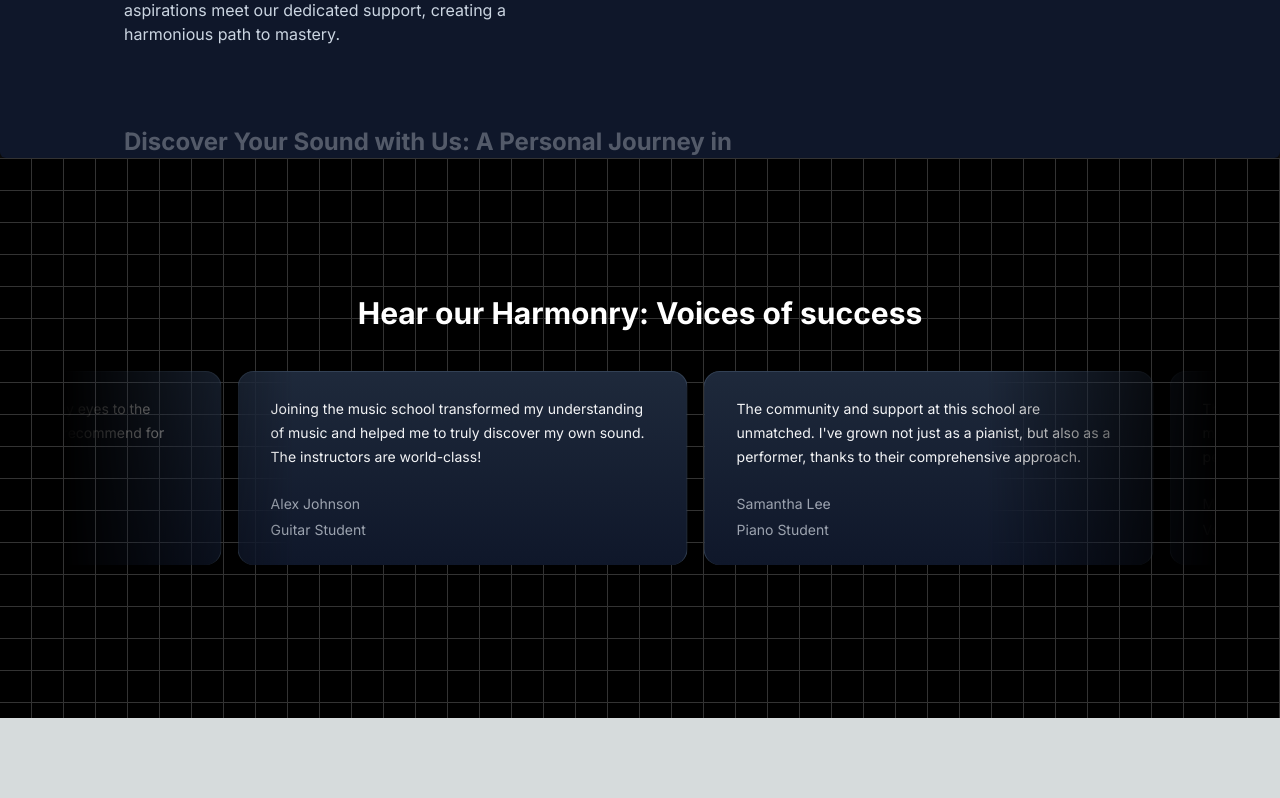
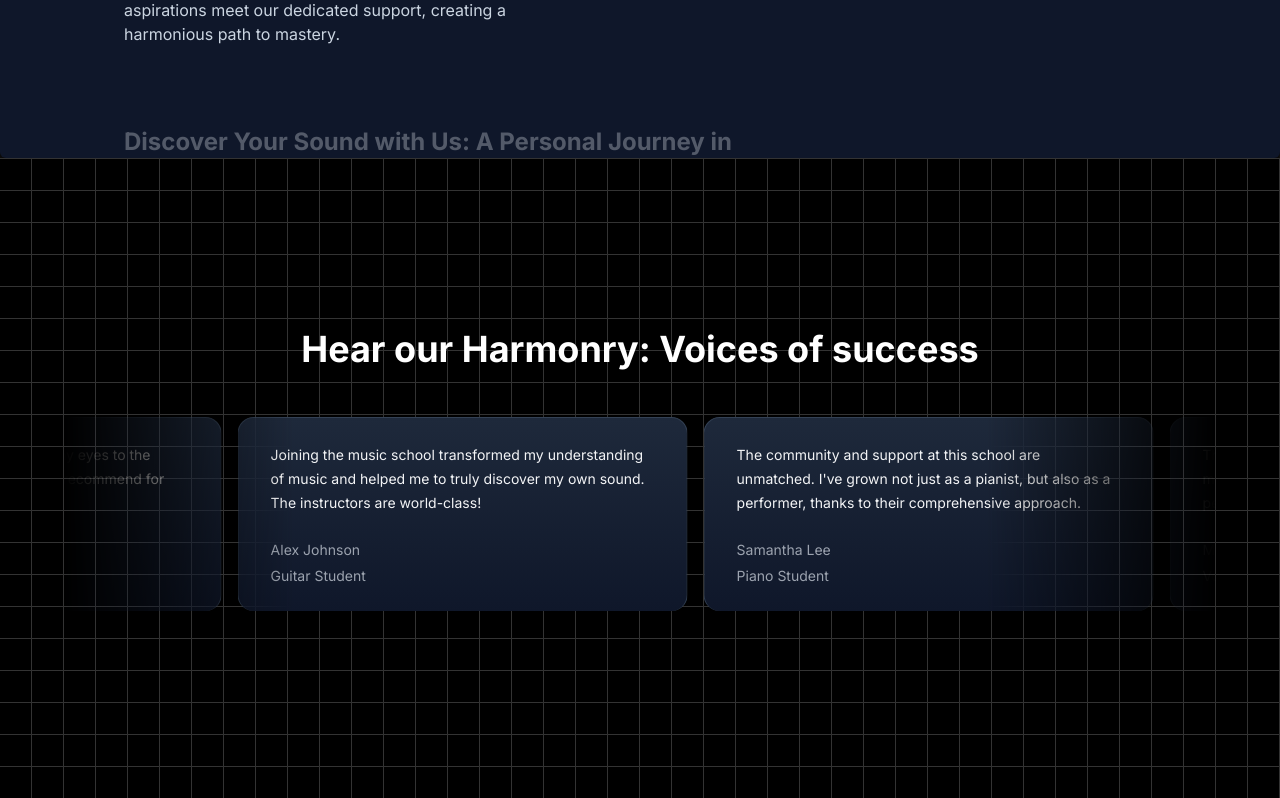
Before and after one commit to ichiragkumar/MusicLibraryApp, a Next.js app: page / in a window 1280 px wide. Shown: the part 1806-2604 px from the top of the page. Before the commit the page ends 2524 px from the top, so only its background shows below. Built offline with nearby package versions, Linux system fonts and the light colour scheme.

Commit message:
added grid background

```diff
--- a/src/components/MovingCards.tsx
+++ b/src/components/MovingCards.tsx
@@ -40,8 +40,8 @@ const musicSchoolTestimonials = [
 
   export function InfiniteMovingCardsDemo() {
     return (
-      <div className="h-[35rem] w-full dark:bg-black dark:bg-grid-white/[0.2] relative flex flex-col item-center justify-center overflow-hidden">
-                <h2 className="text-3xl font-bold text-center mb-6 z-10 ">Hear our Harmonry: Voices of success</h2>
+        <div className="h-[40rem] w-full dark:bg-black dark:bg-grid-white/[0.2] relative flex flex-col items-center justify-center overflow-hidden">
+                <h2 className="text-4xl font-bold text-center mb-8 z-10">Hear our Harmonry: Voices of success</h2>
                 <div className="flex justify-center w-full overflow-hidden px-4 sm:px-6 lg:px-8">
                     <div className="w-full max-w-6xl ">
                     <InfiniteMovingCards
--- a/src/components/WhyChooseUs.tsx
+++ b/src/components/WhyChooseUs.tsx
@@ -32,7 +32,7 @@ const musicSchoolContent = [
     {
       title: 'Limitless Learning Opportunities',
       description:
-        'With our expansive resource library and dynamic course offerings, you’ll never find yourself without something new to explore. Our platform provides continuous opportunities for growth, ensuring your musical skills are always advancing.',
+        'With our expansive resource library and dynamic course offerings,With our expansive resource library and dynamic course offerings you’ll never find yourself without something new to explore. Our platform provides continuous opportunities for growth, ensuring your musical skills are always advancing.',
     },
   ];
 
```
